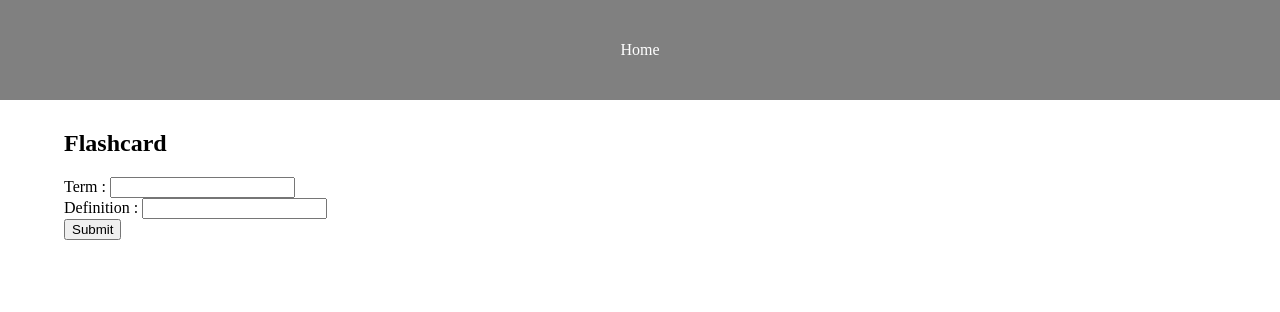
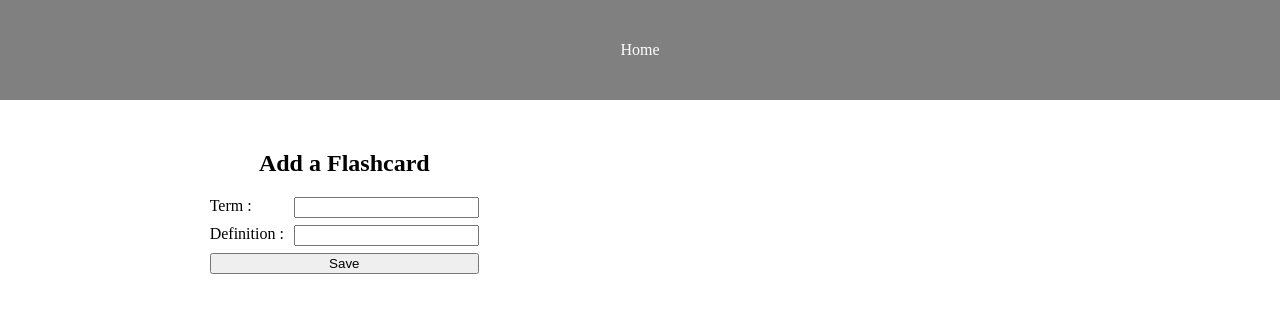
Before and after one commit to AmirDehestani/FlashCards, a React (Create React App) app in the folder frontend/: page / in a window 1280 px wide. Shown: the top 312 px of the page. Built offline with nearby package versions, Linux system fonts and the light colour scheme.

Commit message:
Add basic styling

```diff
--- /dev/null
+++ b/frontend/src/components/Card.js
@@ -0,0 +1,12 @@
+import '../styles/Card.css';
+
+const Card = ({ flashcard }) => {
+  return (
+    <div className="card">
+      <div className="term">{flashcard.term}</div>
+      <div className="definition">{flashcard.definition}</div>
+    </div>
+  );
+};
+
+export default Card;
--- a/frontend/src/components/Cards.js
+++ b/frontend/src/components/Cards.js
@@ -1,9 +1,14 @@
+import Card from './Card';
+import '../styles/Cards.css';
+
 const Cards = ({ flashcards }) => {
-  return flashcards.map((flashcard) => (
-    <div key={flashcard.term}>
-      {flashcard.term} --- {flashcard.definition}
+  return (
+    <div className="cards">
+      {flashcards.map((flashcard) => (
+        <Card className="card" key={flashcard.term} flashcard={flashcard} />
+      ))}
     </div>
-  ));
+  );
 };
 
 export default Cards;
--- a/frontend/src/components/Form.js
+++ b/frontend/src/components/Form.js
@@ -1,4 +1,5 @@
 import React, { useState } from 'react';
+import '../styles/Form.css';
 
 const Form = ({ flashcards, setFlashcards }) => {
   // State to store form data
@@ -28,10 +29,10 @@ const Form = ({ flashcards, setFlashcards }) => {
 
   return (
     <div>
-      <h2>Flashcard</h2>
+      <h2>Add a Flashcard</h2>
       <form onSubmit={handleSubmit}>
         <label>
-          Term :{' '}
+          Term :
           <input
             type="text"
             name="term"
@@ -40,9 +41,8 @@ const Form = ({ flashcards, setFlashcards }) => {
             autoComplete="off"
           />
         </label>
-        <br />
         <label>
-          Definition :{' '}
+          Definition :
           <input
             type="text"
             name="definition"
@@ -51,8 +51,7 @@ const Form = ({ flashcards, setFlashcards }) => {
             autoComplete="off"
           />
         </label>
-        <br />
-        <button type="submit">Submit</button>
+        <button type="submit">Save</button>
       </form>
     </div>
   );
--- a/frontend/src/screens/App.js
+++ b/frontend/src/screens/App.js
@@ -17,8 +17,8 @@ const App = () => {
       </div>
       <div className="main">
         <Form flashcards={flashcards} setFlashcards={setFlashcards} />
+        <Cards flashcards={flashcards} />
       </div>
-      <Cards flashcards={flashcards} />
     </>
   );
 };
--- a/frontend/src/styles/App.css
+++ b/frontend/src/styles/App.css
@@ -21,4 +21,8 @@
   width: 90%;
   margin: auto;
   margin-top: 30px;
+  display: flex;
+  flex-direction: row;
+  align-items: flex-start;
+  justify-content: space-around;
 }
--- /dev/null
+++ b/frontend/src/styles/Card.css
@@ -0,0 +1,23 @@
+.card {
+  display: flex;
+  justify-content: space-between;
+  gap: 10px;
+  background-color: gray;
+  padding: 10px;
+  border: 1px solid white;
+  box-sizing: border-box;
+  border-radius: 3.5px;
+}
+
+.card:hover {
+  background-color: lightgray;
+  color: black;
+}
+
+.definition {
+  color: gray;
+}
+
+.card:hover .definition {
+  color: black;
+}
--- /dev/null
+++ b/frontend/src/styles/Cards.css
@@ -0,0 +1,4 @@
+.cards {
+  min-width: 300px;
+  color: white;
+}
--- /dev/null
+++ b/frontend/src/styles/Form.css
@@ -0,0 +1,21 @@
+form {
+  display: flex;
+  flex-direction: column;
+  gap: 7px;
+}
+
+label {
+  display: flex;
+  flex-direction: row;
+  align-items: flex-start;
+  justify-content: space-between;
+  margin: 0 0 0 0;
+}
+
+label input {
+  margin-left: 10px;
+}
+
+h2 {
+  text-align: center;
+}
```
